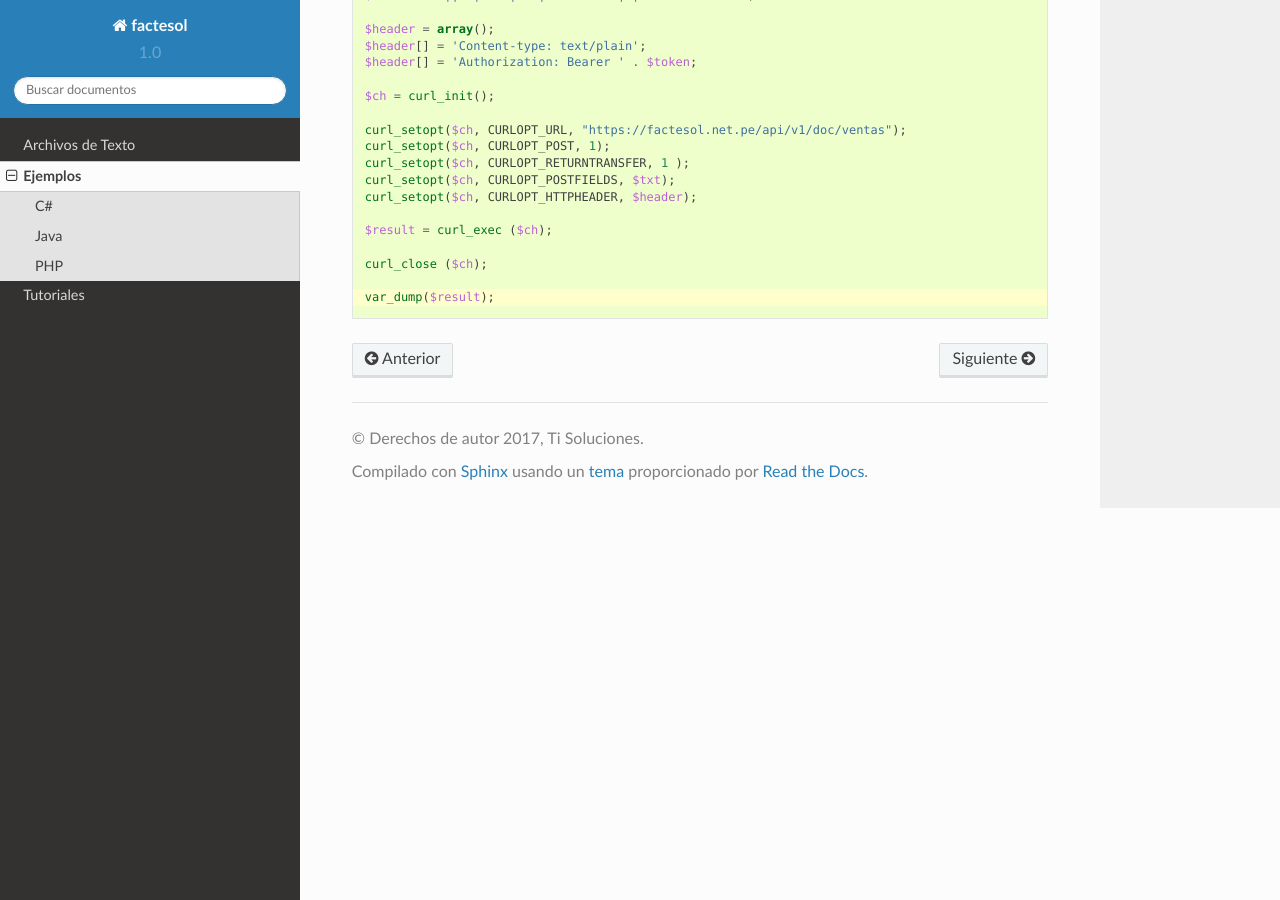
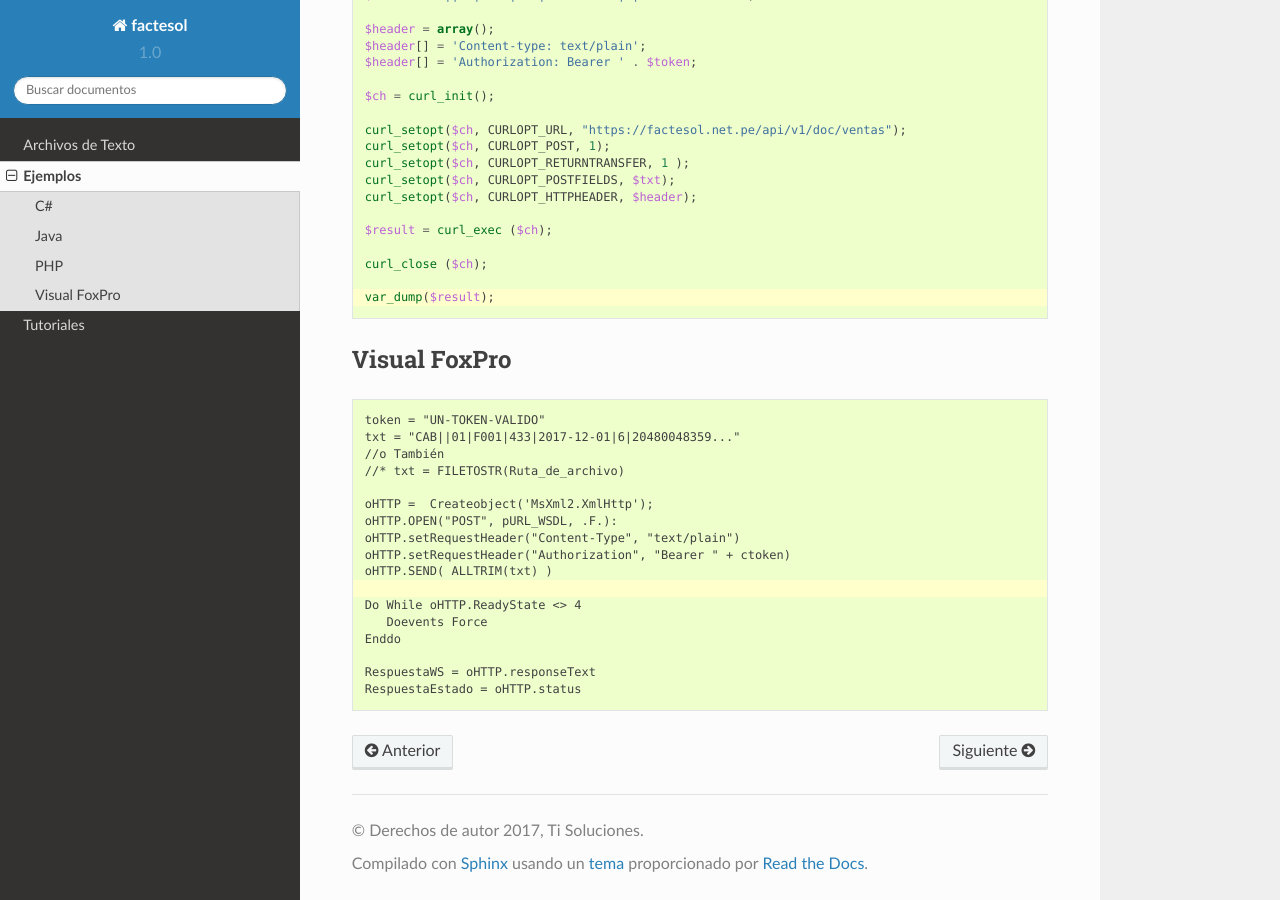
Before and after one commit to giansalex/factesol-docs, a Sphinx documentation site: the page built from docs/examples.rst, in a window 1280 px wide and 900 px high, scrolled down 1749 px. Built offline with Sphinx 7.4.7 and the Read the Docs theme 2.0.0, drawn with Linux system fonts in a browser that asks for light colours.

Commit message:
Visual FoxPro

```diff
--- a/docs/examples.rst
+++ b/docs/examples.rst
@@ -105,3 +105,27 @@ Para el siguiente ejemplo necesita tener activada la extension Curl.
     curl_close ($ch);
 
     var_dump($result);
+
+Visual FoxPro
+-----
+
+.. code-block:: vb
+    :emphasize-lines: 11
+
+    token = "UN-TOKEN-VALIDO"
+    txt = "CAB||01|F001|433|2017-12-01|6|20480048359..."
+    //o También
+    //* txt = FILETOSTR(Ruta_de_archivo)
+
+    oHTTP =  Createobject('MsXml2.XmlHttp');
+    oHTTP.OPEN("POST", pURL_WSDL, .F.):
+    oHTTP.setRequestHeader("Content-Type", "text/plain")
+    oHTTP.setRequestHeader("Authorization", "Bearer " + ctoken)
+    oHTTP.SEND( ALLTRIM(txt) )
+
+    Do While oHTTP.ReadyState <> 4
+       Doevents Force
+    Enddo
+
+    RespuestaWS = oHTTP.responseText
+    RespuestaEstado = oHTTP.status
```
